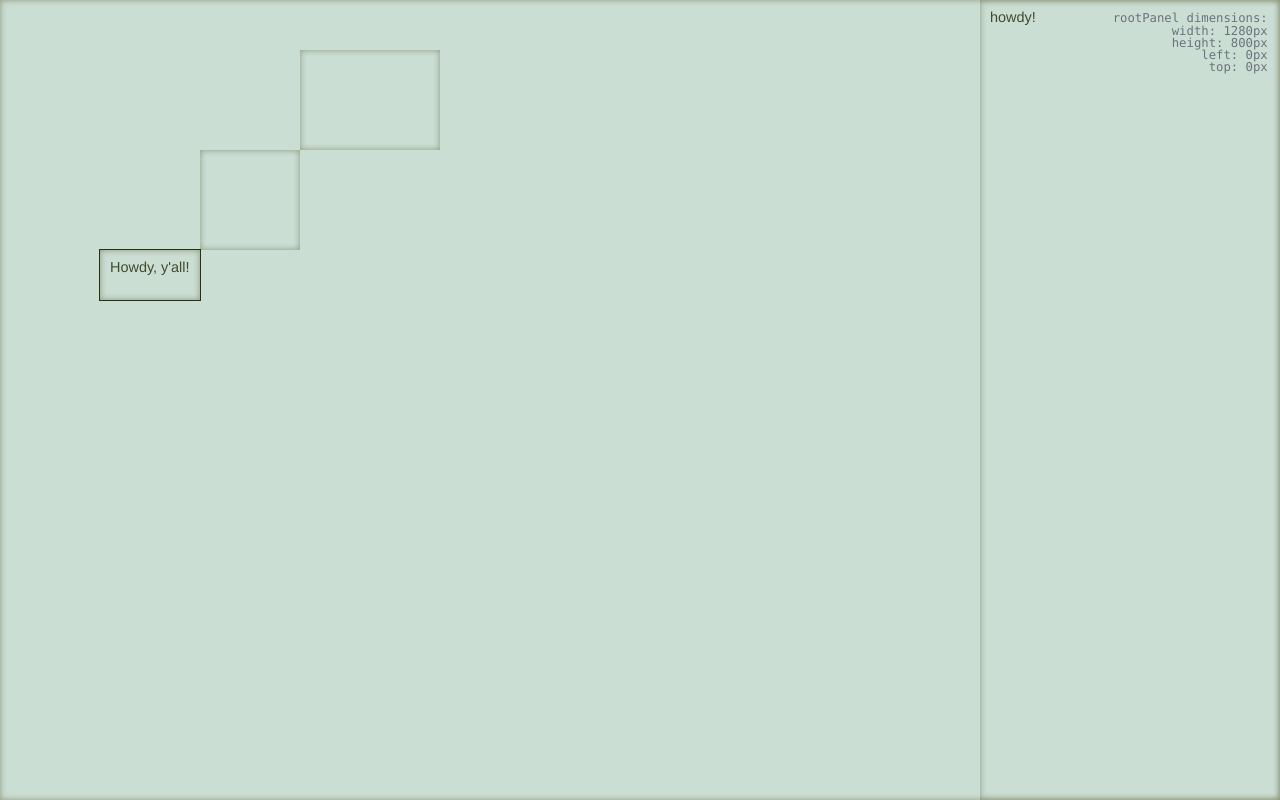
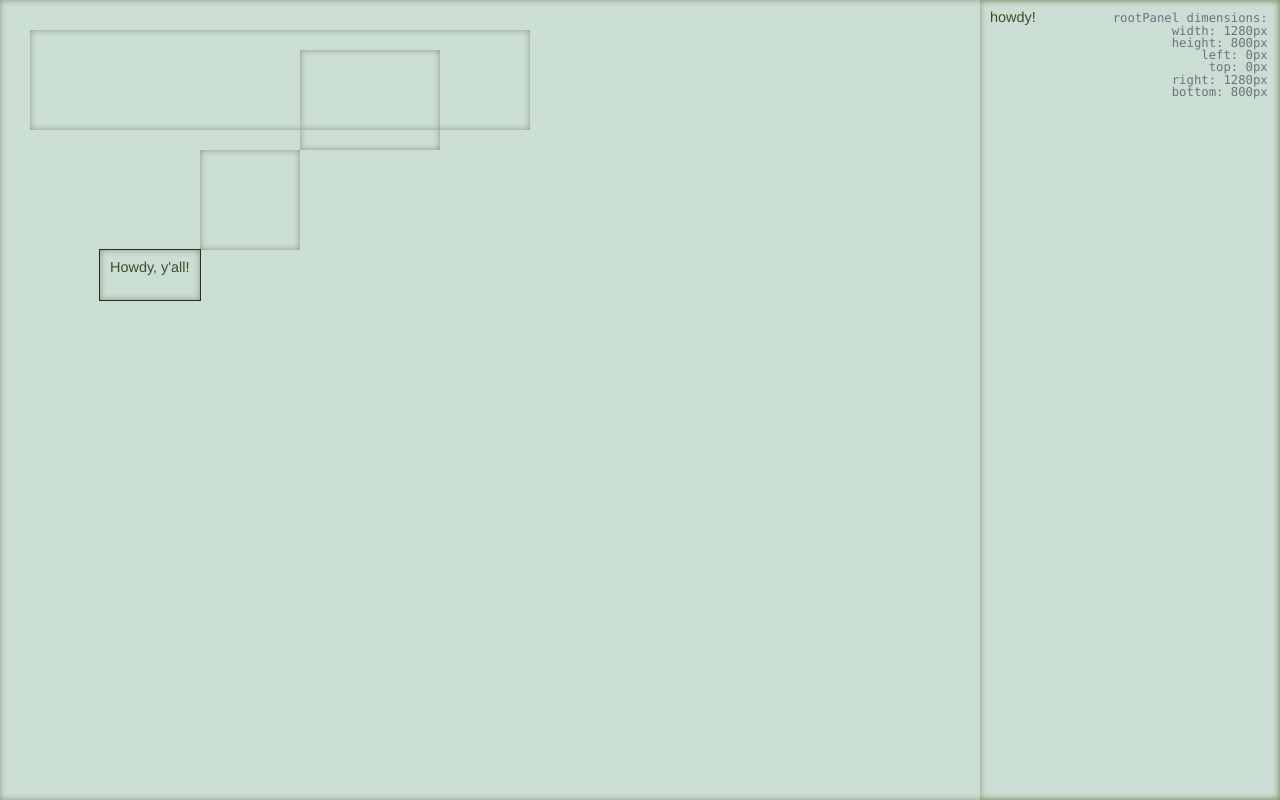
Before and after one commit to slightlyoff/cassowary.js, a plain HTML site: page demos/panels/panels.html in a window 1280 px wide. Drawn offline with Linux system fonts and the light colour scheme.

Commit message:
It appears that either multi-edit is busted or I don't understand it. Same with strengths and weights. Gonna guess the latter.

```diff
--- a/demos/panels/panels.html
+++ b/demos/panels/panels.html
@@ -134,7 +134,7 @@
         root.debug = true;
 
         // Create a panel, add it to the document.
-        var p = new Panel();
+        var p = window.p = new Panel();
 
         root.appendChild(p);
 
@@ -146,15 +146,13 @@
           },
         });
 
-        var sp = new SubPanel();
+        var sp = window.sp = new SubPanel();
         root.appendChild(sp);
 
         p.left = 200;
         p.top = 150;
         p.width = 100;
         p.height = 100;
-
-        window.p = p;
 
         sp.width = 140;
         sp.height = 100;
@@ -163,7 +161,7 @@
 
         sp.above = p;
 
-        var sp2 = new SubPanel();
+        var sp2 = window.sp2 = new SubPanel();
         sp2.innerHTML = "Howdy, y'all!";
         sp2.style.outline = "1px solid black";
         root.appendChild(sp2);
@@ -172,7 +170,7 @@
         sp2.leftOf = [ sp, p ];
         sp2.below = [ p, sp ];
 
-        var p3 = new Panel();
+        var p3 = window.p3 = new Panel();
         root.appendChild(p3);
 
         p3.width = 300;
@@ -180,6 +178,17 @@
         p3.right = root.v.right;
         p3.height = root.v.height;
         p3.innerHTML = "howdy!";
+
+        var p4 = window.p4 = new Panel();
+        root.appendChild(p4);
+        p4.top = root.v.top;
+        // p4.right = root.v.right;
+        p4.left = 30;
+        p4.top = 30;
+        p4.height = 100;
+        p4.minWidth = 500;
+        p4.maxWidth = 800;
+		p4.leftOf = p3;
 
         // p3.debug = true;
         // p3._debugShadow.style.textAlign = "left";
--- a/demos/panels/panels.js
+++ b/demos/panels/panels.js
@@ -87,12 +87,12 @@ var medium = c.Strength.medium;
 var strong = c.Strength.strong;
 var required = c.Strength.required;
 
-var eq  = function(a1, a2, strength) {
-  return new c.LinearEquation(a1, a2, strength);
+var eq  = function(a1, a2, strength, w) {
+  return new c.LinearEquation(a1, a2, strength || weak, w||0);
 };
 var neq = function(a1, a2, a3) { return new c.LinearInequality(a1, a2, a3); };
-var geq = function(a1, a2) 	   { return new c.LinearInequality(a1, c.GEQ, a2); };
-var leq = function(a1, a2) 	   { return new c.LinearInequality(a1, c.LEQ, a2); };
+var geq = function(a1, a2, str, w) { return new c.LinearInequality(a1, c.GEQ, a2, str, w); };
+var leq = function(a1, a2, str, w) { return new c.LinearInequality(a1, c.LEQ, a2, str, w); };
 
 var stay = function(v, strength, weight) {
   return new c.StayConstraint(v, strength || weak, weight || 1.0);
@@ -175,6 +175,12 @@ scope.Panel = c.inherit({
       this._debugShadow.style[name] = v;
       s += name + ": " + v + "  <br>";
     }, this);
+
+    [ "right", "bottom" ].forEach(function(name) {
+      var v = this.v[name].value() + "px";
+      s += name + ": " + this.v[name].value() + "px  <br>";
+    }, this);
+
     this._debugShadow.innerHTML = s;
   },
 
@@ -264,12 +270,42 @@ scope.Panel = c.inherit({
 
     var v = this.v = {};
 
-    [ "width", "height",
+    [
+      "width", "height",
       "left", "right",
       "top", "bottom",
       "contentWidth", "contentHeight",
       "contentLeft", "contentRight",
-      "contentTop", "contentBottom"
+      "contentTop", "contentBottom",
+
+      // min
+      "minWidth",
+      "minHeight",
+      "minLeft",
+      "minRight",
+      "minTop",
+      "minBottom",
+      "minContentWidth",
+      "minContentHeight",
+      "minContentLeft",
+      "minContentRight",
+      "minContentTop",
+      "minContentBottom",
+
+      // max
+      "maxWidth",
+      "maxHeight",
+      "maxLeft",
+      "maxRight",
+      "maxTop",
+      "maxBottom",
+      "maxContentWidth",
+      "maxContentHeight",
+      "maxContentLeft",
+      "maxContentRight",
+      "maxContentTop",
+      "maxContentBottom"
+
     ].forEach(function(name) {
       v[name] = new Var(this.id + "_" + name);
     }, this);
@@ -282,9 +318,19 @@ scope.Panel = c.inherit({
       geq(v.contentWidth,  0),
       geq(v.contentHeight, 0),
 
+      geq(v.width,         v.minWidth, medium, 1000),
+      geq(v.height,        v.minWidth, medium, 1000),
+      geq(v.contentWidth,  v.minContetnWidth, medium, 1000),
+      geq(v.contentHeight, v.minContentHeight, medium, 1000),
+
+      leq(v.width,         v.maxWidth, medium, 10),
+      leq(v.height,        v.maxWidth, medium, 10),
+      leq(v.contentWidth,  v.maxContetnWidth, medium, 10),
+      leq(v.contentHeight, v.maxContentHeight, medium, 10),
+
       // Total width is bigger than content width.
-      geq(v.width,         v.contentWidth),
-      geq(v.height,        v.contentHeight),
+      geq(v.width,         v.contentWidth, medium, 10000),
+      geq(v.height,        v.contentHeight, medium, 10000),
 
       // Bottom is at least top + height
       eq(v.bottom, c.Plus(v.top, v.height)),
@@ -383,6 +429,22 @@ scope.Panel = c.inherit({
   get width()   { return valueGetter.call(this, "width"); },
   get height()  { return valueGetter.call(this, "width"); },
 
+  set minWidth(v)  {
+    console.log("setting minWidth of", this.id, "to", v);
+    valueSetter.call(this, "minWidth", v); },
+  set minHeight(v) { valueSetter.call(this, "minHeight", v); },
+
+  get minWidth()   { return valueGetter.call(this, "minWidth"); },
+  get minHeight()  { return valueGetter.call(this, "minWidth"); },
+
+  set maxWidth(v)  {
+    console.log("setting maxWidth of", this.id, "to", v);
+    valueSetter.call(this, "maxWidth", v); },
+  set maxHeight(v) { valueSetter.call(this, "maxHeight", v); },
+
+  get maxWidth()   { return valueGetter.call(this, "maxWidth"); },
+  get maxHeight()  { return valueGetter.call(this, "maxWidth"); },
+
   set box(b) {
     [ "left", "right", "top", "bottom", "width", "height" ].
       forEach(function(prop) {
@@ -407,73 +469,63 @@ scope.RootPanel = c.inherit({
 
     Panel.ctor.call(this);
 
+    var iw = new c.Variable("window_innerWidth", window.innerWidth);
+    var ih = new c.Variable("window_innerHeight", window.innerHeight);
+
+    var s = document.solver;
+    s.addEditVar(iw);
+    s.addEditVar(ih);
+
+    var widthEQ = eq(this.v.width, iw, required);
+    var heightEQ = eq(this.v.height, ih, required);
+
     // At this point, we won't be attached but will have had our constraints
     // initialized. We clobber them and add our own.
     this.constraints = [ ];
 
-    var iw = window.innerWidth;
-    var ih = window.innerHeight;
-
-    var widthEQ = eq(this.v.width, iw, required);
-    var heightEQ = eq(this.v.height, ih, required);
-
     this.constraints.push(
-      requiredStay(this.v.top),
-      requiredStay(this.v.left),
       widthEQ,
       heightEQ,
-       eq(this.v.top,           0),
-       eq(this.v.left,          0),
-       eq(this.v.bottom, c.Plus(this.v.top, this.v.height)),
+      eq(this.v.top, 0, required, 1000),
+      eq(this.v.left, 0, required, 1000),
+      eq(this.v.bottom, c.Plus(this.v.top, this.v.height), required),
       // Right is at least left + width
-       eq(this.v.right,  c.Plus(this.v.left, this.v.width))
+      eq(this.v.right,  c.Plus(this.v.left, this.v.width), required)
     );
-    // console.log(this.constraints);
 
-    var inFlight = [];
+    var caclulating = false;
 
     // Propigate viewport size changes.
-    window.addEventListener("resize", function() {
+    var reCalc = function() {
+      if(caclulating) return;
+
       // Measurement should be cheap here.
-      inFlight.push(function() {
-        var iw = window.innerWidth;
-        var ih = window.innerHeight;
-        // console.log(iw, "x", ih);
+      var iwv = window.innerWidth;
+      var ihv = window.innerHeight;
 
       // Time resolution
       console.time("resolve");
 
-        var s = document.solver;
-        s.autoSolve = false;
-
-        s.removeConstraint(widthEQ);
-        s.removeConstraint(heightEQ);
-
-        widthEQ = eq(this.v.width, iw, required);
-        heightEQ = eq(this.v.height, ih, required);
-
-        s.addConstraint(widthEQ);
-        s.addConstraint(heightEQ);
-
+      // s.beginEdit();
+      s.suggestValue(iw, iwv)
+       .suggestValue(ih, ihv);
       s.resolve();
-        s.autoSolve = true; // FIXME(slightlyoff): should we really do this?
+      // s.endEdit();
 
       console.timeEnd("resolve");
 
-        if (iw != this.v.width.value()) {
+      if (iwv != this.v.width.value()) {
         // ZOMGWTFBBQ?
-          console.log("width: suggested:", iw, "got:", this.v.width.value());
-          console.log("height: suggested:", ih, "got:", this.v.height.value());
-          console.log("right: suggested:", iw, "got:", this.v.right.value());
-          console.log("bottom: suggested:", ih, "got:", this.v.bottom.value());
+        console.log("width: suggested:", iwv, "got:", this.v.width.value());
+        console.log("height: suggested:", ihv, "got:", this.v.height.value());
+        console.log("right: suggested:", iwv, "got:", this.v.right.value());
+        console.log("bottom: suggested:", ihv, "got:", this.v.bottom.value());
       }
-      }.bind(this));
 
-      rAF(function() {
-        if(inFlight.length) { inFlight[inFlight.length-1](); }
-        inFlight.length = 0;
-      });
-    }.bind(this));
+      caclulating = false;
+    }.bind(this);
+
+    window.addEventListener("resize", reCalc, false);
   },
 
   _updateStyles: function() {
--- a/src/LinearConstraint.js
+++ b/src/LinearConstraint.js
@@ -91,11 +91,13 @@ c.LinearInequality = c.inherit({
       return c.LinearConstraint.call(this, a1, a2, a3);
     // >=
     } else if (a2 == c.GEQ) {
+      console.log(a1, "GEQ", a3, a4);
       c.LinearConstraint.call(this, new c.LinearExpression(a3), a4, a5);
       this.expression.multiplyMe(-1.0);
       this.expression.addVariable(a1);
     // <=
     } else if (a2 == c.LEQ) {
+      console.log(a1, "LEQ", a3, a4);
       c.LinearConstraint.call(this, new c.LinearExpression(a3), a4, a5);
       this.expression.addVariable(a1,-1.0);
     // error
```
Also changed, not shown: demos/quad/quaddemo.js (+8 -18 lines). Lines whose indentation alone changed are shown as unchanged.
